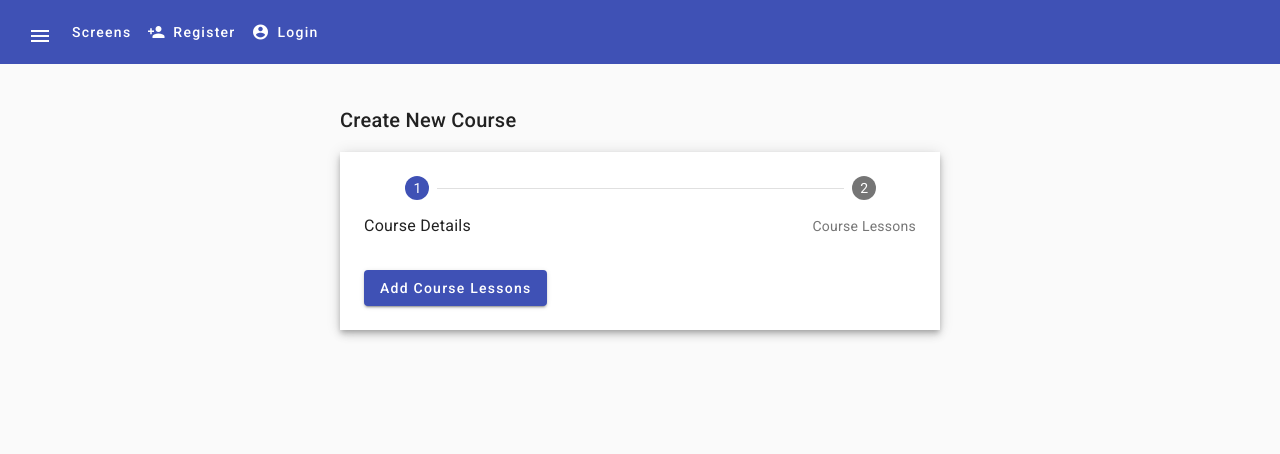
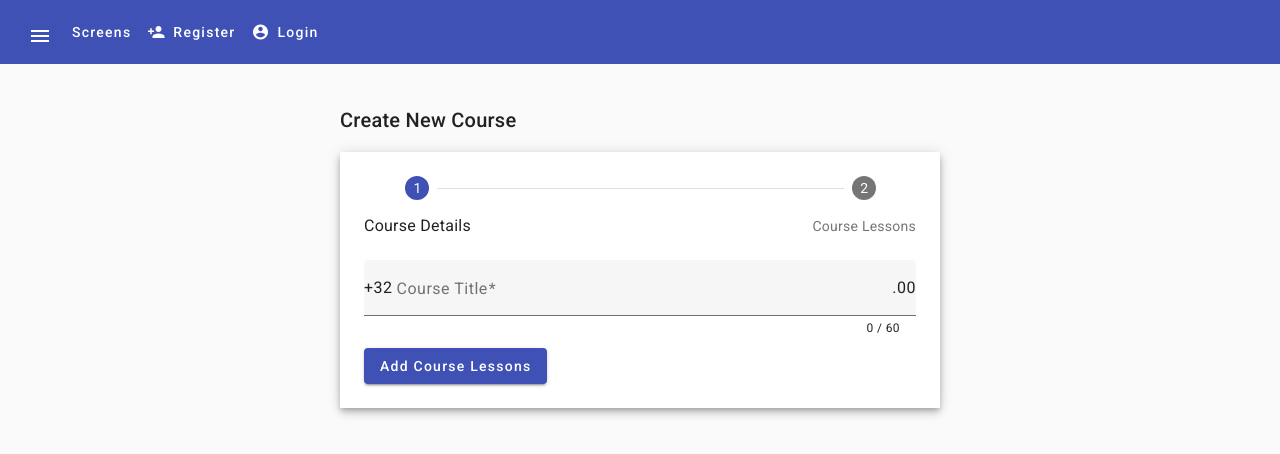
Before and after one commit to MihailBozov/Angular_Material, an Angular app in the folder angular-material-course-1-start/: page /add-new-course in a window 1280 px wide. Shown: the top 454 px of the page. Built offline with nearby package versions, Linux system fonts and the light colour scheme.

Commit message:
Form Hints, Errors, Lables and some attributes

```diff
--- a/angular-material-course-1-start/src/app/create-course/create-course-step-1/create-course-step-1.component.html
+++ b/angular-material-course-1-start/src/app/create-course/create-course-step-1/create-course-step-1.component.html
@@ -1,4 +1,17 @@
 <div [formGroup]="form" class="course-details-form">
 
+    <mat-form-field >
+        <mat-label>Course Title</mat-label>
+        <input matInput formControlName="title" #title>
+        <span matPrefix>+32</span>
+        <span matSuffix>.00</span>
+        <mat-hint align="end">
+            {{title.value?.length ?? 0}} / 60
+        </mat-hint>
+        <div></div>
+        <mat-error *ngIf="courseTitle.errors?.minlength">
+            A minimum length of 5 characters is required.
+        </mat-error>
+    </mat-form-field>
 
 </div>
```
